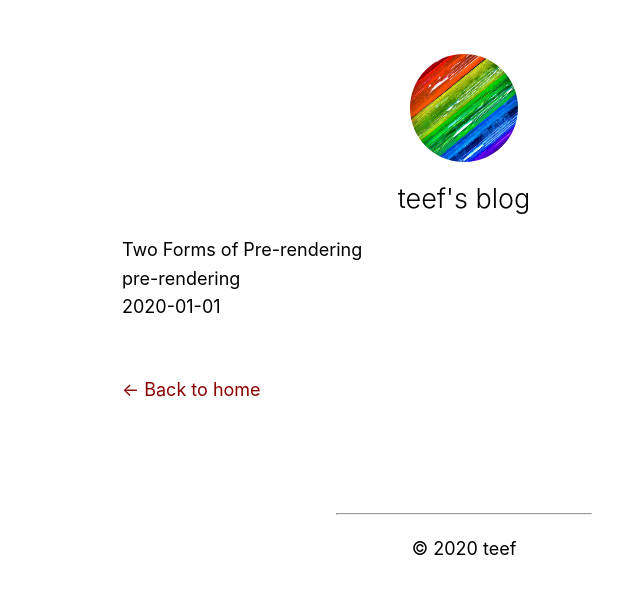
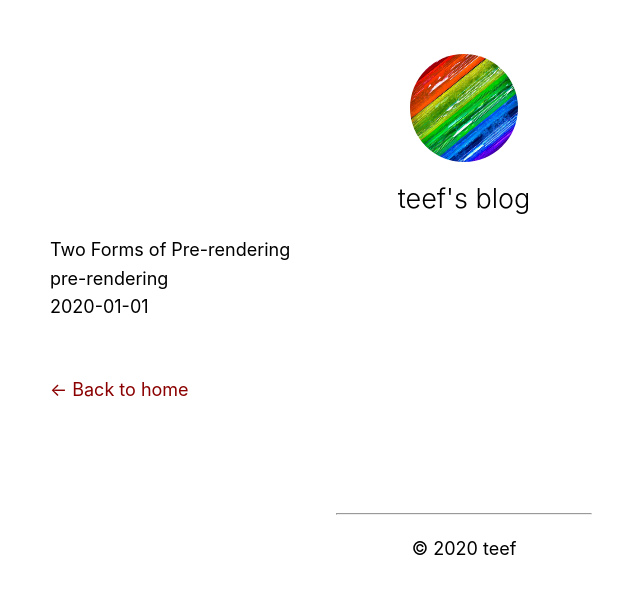
Before and after one commit to tylermorrisford/next-wp-blog, a Next.js app: page /posts/pre-rendering in a window 1280 px wide. Shown: the top 594 px of the page, without its empty margins (176-816 px from the left). Built offline with nearby package versions, Linux system fonts and the light colour scheme.

Commit message:
increase container width

```diff
--- a/components/layout.module.css
+++ b/components/layout.module.css
@@ -1,5 +1,5 @@
 .container {
-  max-width: 40rem;
+  max-width: 48rem;
   padding: 0 1rem;
   margin: 3rem auto 6rem;
 }
```
